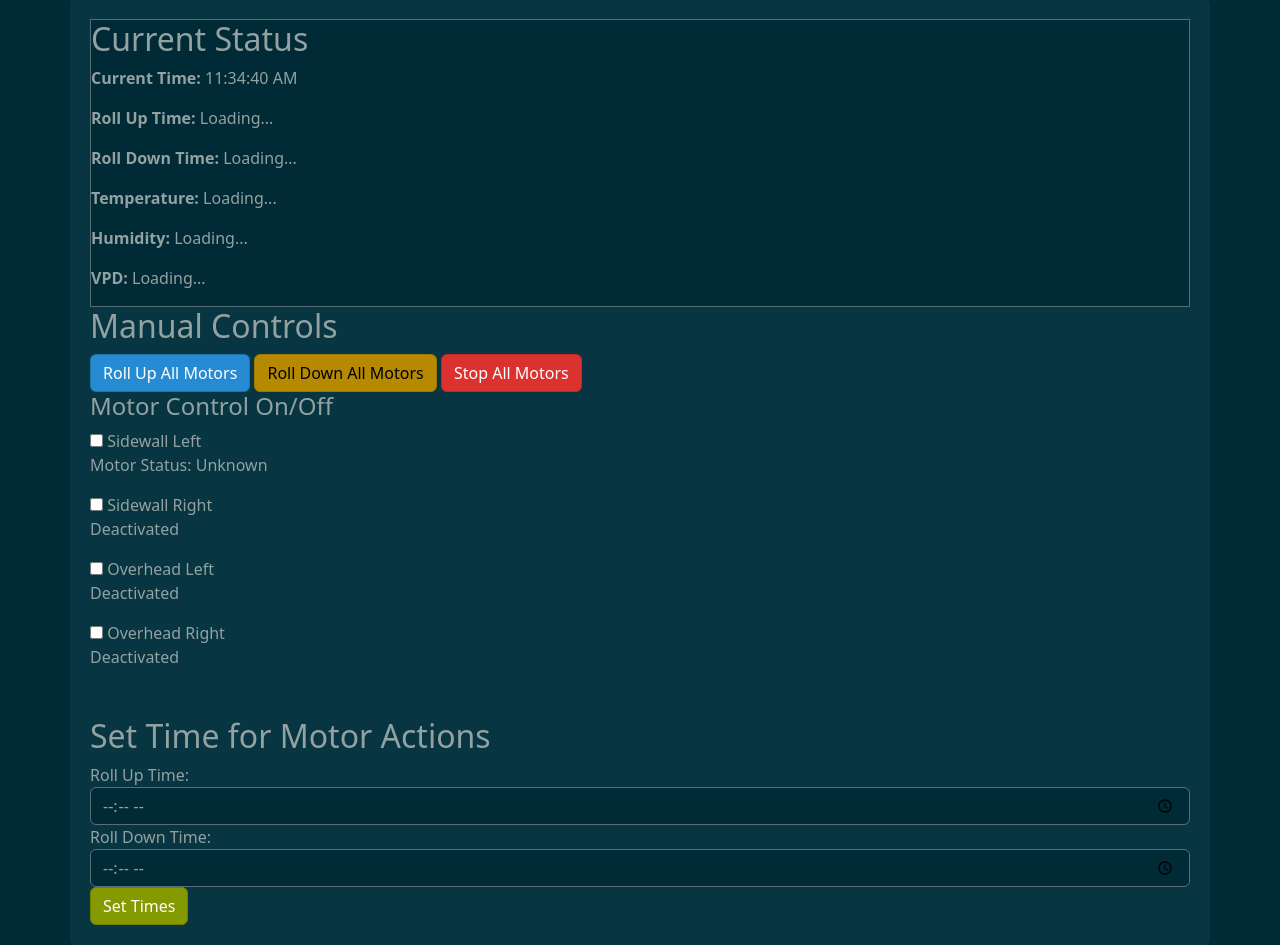
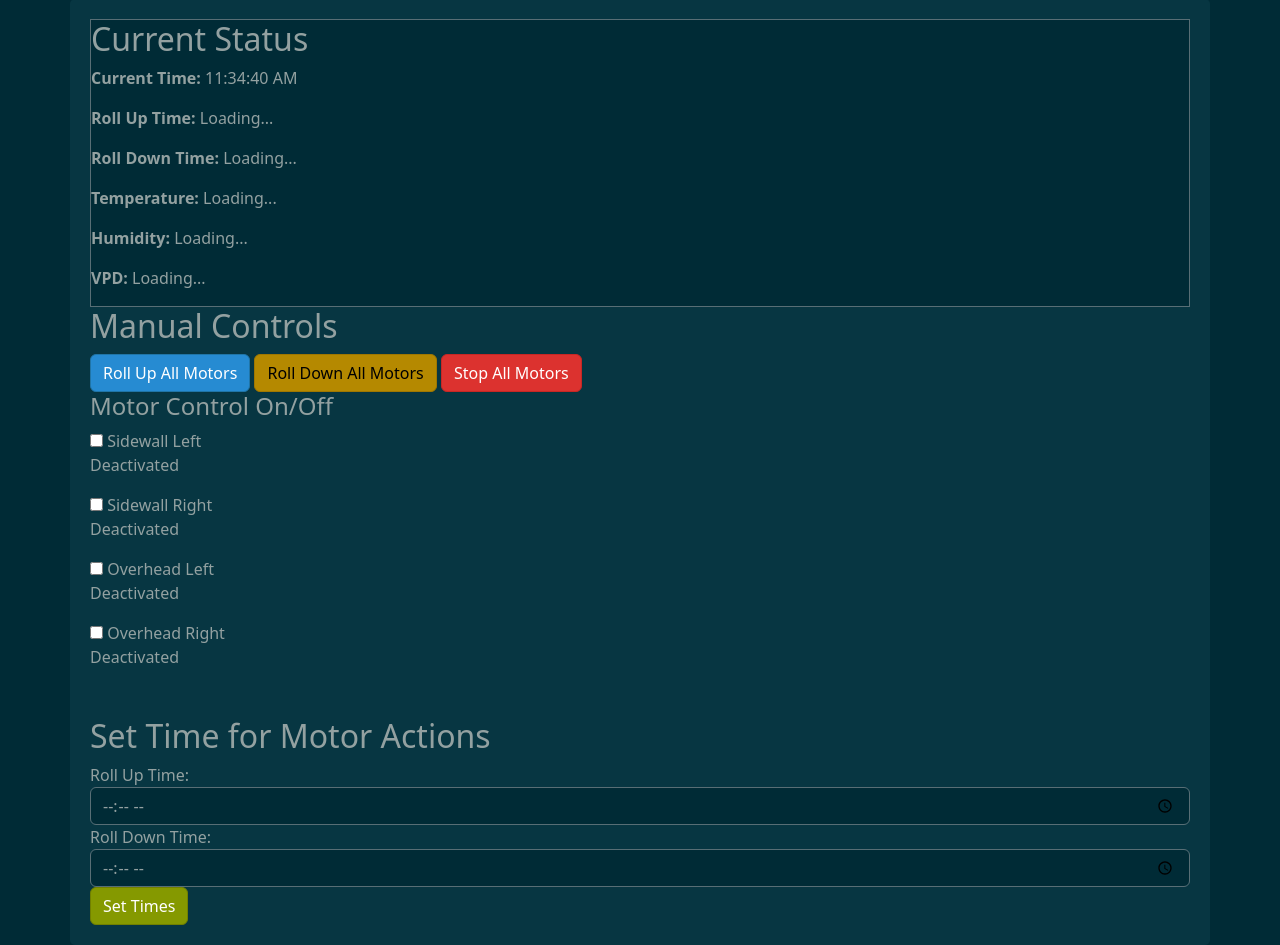
Before and after one commit to blackforestdev/greenhouse_automation, a Flask app: page / in a window 1280 px wide. Shown: the part 185-1130 px from the top of the page. Run offline with Flask 3, Linux system fonts and the light colour scheme; data that the repository does not hold is empty; some libraries are stand-ins or nearby versions.

Commit message:
did not work.

```diff
--- a/templates/index.html
+++ b/templates/index.html
@@ -42,8 +42,7 @@
             <div class="custom-control custom-switch">
                 <input type="checkbox" class="custom-control-input" id="sidewall-left-switch">
                 <label class="custom-control-label" for="sidewall-left-switch">Sidewall Left</label>
-                <!--this was changed fro testing-->
-                <p id="status_label_sidewall-left">Motor Status: Unknown</p>
+                <p id="sidewall-left-status">Motor Status: Unknown</p>
             </div>
             <div class="custom-control custom-switch">
                 <input type="checkbox" class="custom-control-input" id="sidewall-right-switch">
```
